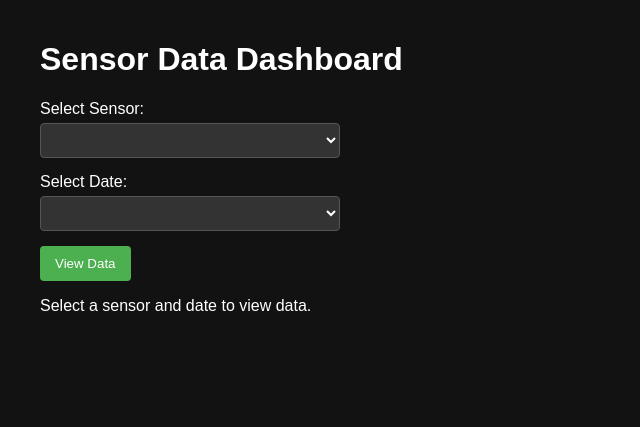
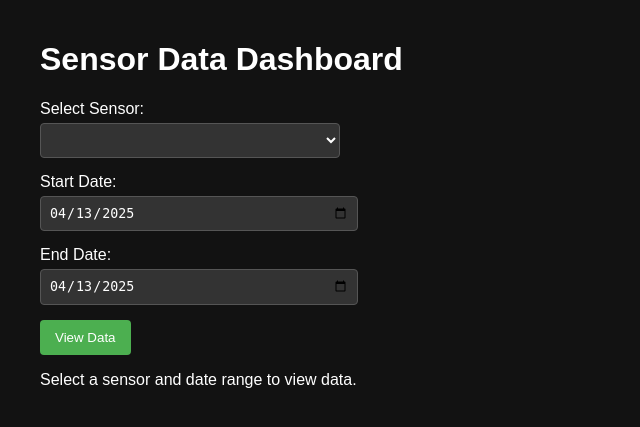
Before and after one commit to Aricg/Esp32Dashboard, a Flask app: page /dashboard in a window 1280 px wide. Shown: the top 427 px of the page, without its empty margins (0-640 px from the left). Run offline with Flask 3, Linux system fonts and the light colour scheme; lists and menus that the app fills with data are empty; some libraries are stand-ins or nearby versions.

Commit message:
feat: Allow selecting a date range for historical sensor data

```diff
--- a/web_server/app.py
+++ b/web_server/app.py
@@ -66,110 +66,108 @@ def receive_data():
 def historical_data():
     # Get list of all sensors from the data directory
     sensors = set()
-    dates = set()
-
-    # Get the selected sensor and date from query parameters
-    selected_sensor = request.args.get('sensor')
-    selected_date = request.args.get('date')
-
-    # Get all available sensors from file names
     for filename in os.listdir(DATA_DIR):
         if filename.endswith('.csv'):
-            # Extract sensor name from filename (format: sensor_name_YYYY-MM-DD.csv)
             match = re.match(r'(.+)_(\d{4}-\d{2}-\d{2})\.csv', filename)
             if match:
-                sensor_name, date = match.groups()
-                sensors.add(sensor_name)
-                if selected_sensor and sensor_name == selected_sensor:
-                    dates.add(date)
+                sensors.add(match.group(1))
+    sensors = sorted(list(sensors))
 
-    # Convert sets to sorted lists
-    sensors = sorted(list(sensors))
-    dates = sorted(list(dates), reverse=True)
+    # Get the selected sensor and date range from query parameters
+    selected_sensor = request.args.get('sensor')
+    start_date_str = request.args.get('start_date')
+    end_date_str = request.args.get('end_date')
 
-    # If no sensor is selected but we have sensors, select the first one
+    # Default to the first sensor if none is selected
     if not selected_sensor and sensors:
         selected_sensor = sensors[0]
 
-    # Get dates for the selected sensor
+    # Default dates if not provided (e.g., today)
+    today_str = datetime.now().strftime("%Y-%m-%d")
+    if not start_date_str:
+        start_date_str = today_str
+    if not end_date_str:
+        end_date_str = today_str
+
+    # Validate date strings
+    try:
+        start_date = datetime.strptime(start_date_str, "%Y-%m-%d").date()
+        end_date = datetime.strptime(end_date_str, "%Y-%m-%d").date()
+    except ValueError:
+        # Handle invalid date format, maybe render an error or default
+        start_date = datetime.now().date()
+        end_date = datetime.now().date()
+        start_date_str = start_date.strftime("%Y-%m-%d")
+        end_date_str = end_date.strftime("%Y-%m-%d")
+        # Optionally add a flash message or error indicator here
+
+    # Ensure start_date is not after end_date
+    if start_date > end_date:
+        start_date, end_date = end_date, start_date
+        start_date_str, end_date_str = end_date_str, start_date_str
+
+    # Generate graph if a sensor is selected
+    graph_json = None
     if selected_sensor:
-        dates = set()
+        all_timestamps = []
+        all_values = []
+
+        # Iterate through files and collect data within the date range
         for filename in os.listdir(DATA_DIR):
-            match = re.match(r'(.+)_(\d{4}-\d{2}-\d{2})\.csv', filename)
-            if match and match.group(1) == selected_sensor:
-                dates.add(match.group(2))
-        dates = sorted(list(dates), reverse=True)
+            match = re.match(rf'{re.escape(selected_sensor)}_(\d{{4}}-\d{{2}}-\d{{2}})\.csv', filename)
+            if match:
+                file_date_str = match.group(1)
+                try:
+                    file_date = datetime.strptime(file_date_str, "%Y-%m-%d").date()
+                    if start_date <= file_date <= end_date:
+                        file_path = os.path.join(DATA_DIR, filename)
+                        with open(file_path, 'r') as file:
+                            reader = csv.reader(file)
+                            for row in reader:
+                                if len(row) >= 2:
+                                    try:
+                                        timestamp = datetime.fromisoformat(row[0])
+                                        value = float(row[1])
+                                        all_timestamps.append(timestamp)
+                                        all_values.append(value)
+                                    except (ValueError, IndexError):
+                                        continue # Skip malformed rows
+                except ValueError:
+                    continue # Skip files with invalid date format in name
 
-    # If no date is selected but we have dates, select the first one
-    if not selected_date and dates:
-        selected_date = dates[0]
+        # Sort data by timestamp if data was found
+        if all_timestamps:
+            sorted_data = sorted(zip(all_timestamps, all_values))
+            all_timestamps, all_values = zip(*sorted_data)
 
-    # Generate graph if both sensor and date are selected
-    graph_json = None
-    if selected_sensor and selected_date:
-        file_path = os.path.join(DATA_DIR, f"{selected_sensor}_{selected_date}.csv")
-        if os.path.exists(file_path):
-            timestamps = []
-            values = []
-
-            with open(file_path, 'r') as file:
-                reader = csv.reader(file)
-                for row in reader:
-                    if len(row) >= 2:
-                        try:
-                            # Parse timestamp and value
-                            timestamp = datetime.fromisoformat(row[0])
-                            value = float(row[1])
-                            timestamps.append(timestamp)
-                            values.append(value)
-                        except (ValueError, IndexError):
-                            continue
-
-            if timestamps and values:
-                graph = go.Scatter(
-                    x=timestamps,
-                    y=values,
-                    mode="lines+markers",
-                    name=selected_sensor
-                )
-                layout = go.Layout(
-                    title=f"{selected_sensor} - {selected_date}",
-                    xaxis=dict(title="Time", color="white"),
-                    yaxis=dict(title="Value", color="white"),
-                    paper_bgcolor="#1e1e1e",
-                    plot_bgcolor="#1e1e1e",
-                    font=dict(color="white"),
-                    margin=dict(l=50, r=50, t=80, b=50),
-                )
-                graph_data = dict(data=[graph], layout=layout)
-                graph_json = json.dumps(graph_data, cls=plotly.utils.PlotlyJSONEncoder)
-
-    # Ensure selected_sensor and selected_date are always defined
-    selected_sensor = selected_sensor if selected_sensor else ""
-    selected_date = selected_date if selected_date else ""
+            graph = go.Scatter(
+                x=list(all_timestamps),
+                y=list(all_values),
+                mode="lines+markers",
+                name=selected_sensor
+            )
+            layout = go.Layout(
+                title=f"{selected_sensor} ({start_date_str} to {end_date_str})",
+                xaxis=dict(title="Time", color="white"),
+                yaxis=dict(title="Value", color="white"),
+                paper_bgcolor="#1e1e1e",
+                plot_bgcolor="#1e1e1e",
+                font=dict(color="white"),
+                margin=dict(l=50, r=50, t=80, b=50),
+            )
+            graph_data = dict(data=[graph], layout=layout)
+            graph_json = json.dumps(graph_data, cls=plotly.utils.PlotlyJSONEncoder)
 
     return render_template(
         "historical.html",
         sensors=sensors,
-        dates=dates,
         graph_json=graph_json,
-        selected_sensor=selected_sensor,
-        selected_date=selected_date
+        selected_sensor=selected_sensor if selected_sensor else "",
+        start_date=start_date_str,
+        end_date=end_date_str
     )
 
-@app.route("/dates", methods=["GET"])
-def get_dates():
-    """API endpoint to get available dates for a specific sensor"""
-    sensor = request.args.get('sensor')
-    dates = []
-
-    if sensor:
-        for filename in os.listdir(DATA_DIR):
-            match = re.match(r'(.+)_(\d{4}-\d{2}-\d{2})\.csv', filename)
-            if match and match.group(1) == sensor:
-                dates.append(match.group(2))
-
-    return jsonify({"dates": sorted(dates, reverse=True)})
+# Removed the get_dates function and its route
 
 if __name__ == "__main__":
     app.run(host="0.0.0.0", port=5000)
--- a/web_server/templates/historical.html
+++ b/web_server/templates/historical.html
@@ -75,12 +75,12 @@
                 </select>
             </div>
             <div class="form-group">
-                <label for="date-select">Select Date:</label>
-                <select id="date-select" name="date">
-                    {% for date in dates %}
-                    <option value="{{ date }}"{% if selected_date and date == selected_date %} selected="selected"{% endif %}>{{ date }}</option>
-                    {% endfor %}
-                </select>
+                <label for="start-date">Start Date:</label>
+                <input type="date" id="start-date" name="start_date" value="{{ start_date }}">
+            </div>
+            <div class="form-group">
+                <label for="end-date">End Date:</label>
+                <input type="date" id="end-date" name="end_date" value="{{ end_date }}">
             </div>
             <button type="submit">View Data</button>
         </form>
@@ -88,7 +88,7 @@
         {% if graph_json %}
         <div id="graph" class="graph"></div>
         {% else %}
-        <p>Select a sensor and date to view data.</p>
+        <p>Select a sensor and date range to view data.</p>
         {% endif %}
     </div>
 
@@ -103,39 +103,12 @@
             window.location.reload();
         }, 30000);
 
-        // Update available dates when sensor changes
-        document.getElementById('sensor-select').addEventListener('change', function() {
-            const sensor = this.value;
-            fetch(`/dates?sensor=${sensor}`)
-                .then(response => response.json())
-                .then(data => {
-                    const dateSelect = document.getElementById('date-select');
-                    dateSelect.innerHTML = '';
-
-                    if (data.dates.length === 0) {
-                        const option = document.createElement('option');
-                        option.value = '';
-                        option.textContent = 'No data available';
-                        dateSelect.appendChild(option);
-                    } else {
-                        data.dates.forEach(date => {
-                            const option = document.createElement('option');
-                            option.value = date;
-                            option.textContent = date;
-                            dateSelect.appendChild(option);
-                        });
-                    }
-                })
-                .catch(error => {
-                    console.error('Error fetching dates:', error);
-                });
-        });
-
         // Set the initial selected values based on URL parameters
         document.addEventListener('DOMContentLoaded', function() {
             const urlParams = new URLSearchParams(window.location.search);
             const sensor = urlParams.get('sensor');
-            const date = urlParams.get('date');
+            const startDate = urlParams.get('start_date');
+            const endDate = urlParams.get('end_date');
 
             if (sensor) {
                 const sensorSelect = document.getElementById('sensor-select');
@@ -147,14 +120,12 @@
                 }
             }
 
-            if (date) {
-                const dateSelect = document.getElementById('date-select');
-                for (let i = 0; i < dateSelect.options.length; i++) {
-                    if (dateSelect.options[i].value === date) {
-                        dateSelect.selectedIndex = i;
-                        break;
-                    }
-                }
+            if (startDate) {
+                document.getElementById('start-date').value = startDate;
+            }
+
+            if (endDate) {
+                document.getElementById('end-date').value = endDate;
             }
         });
     </script>
```
